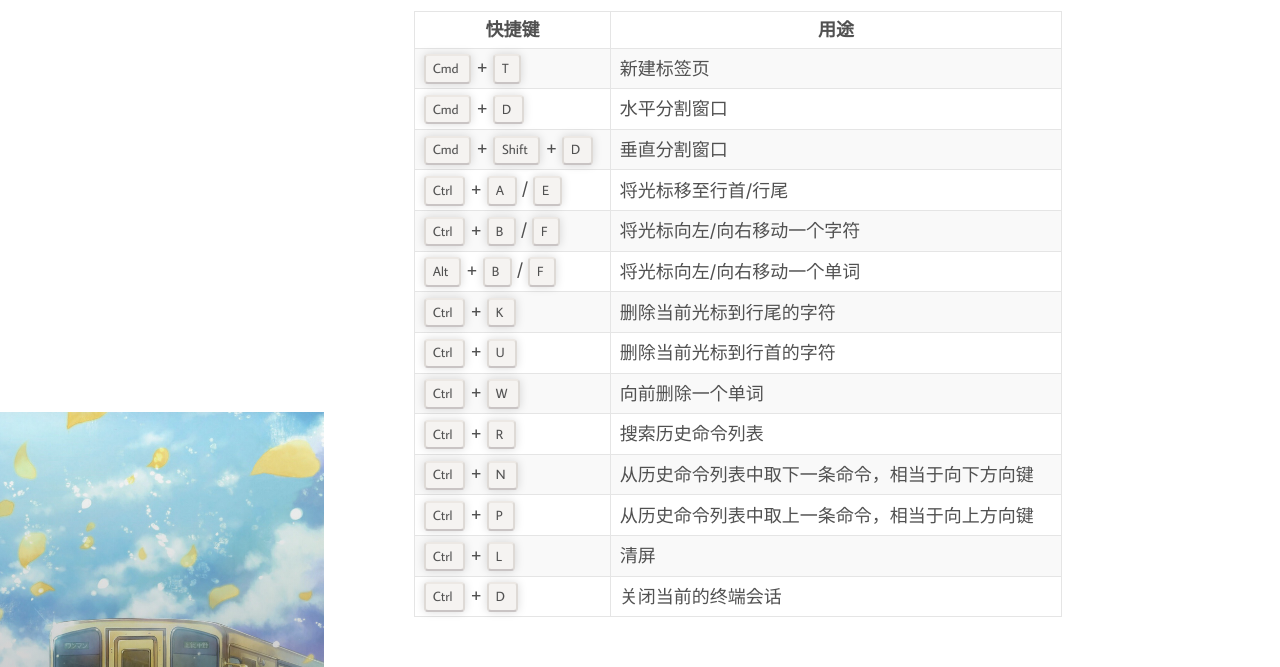
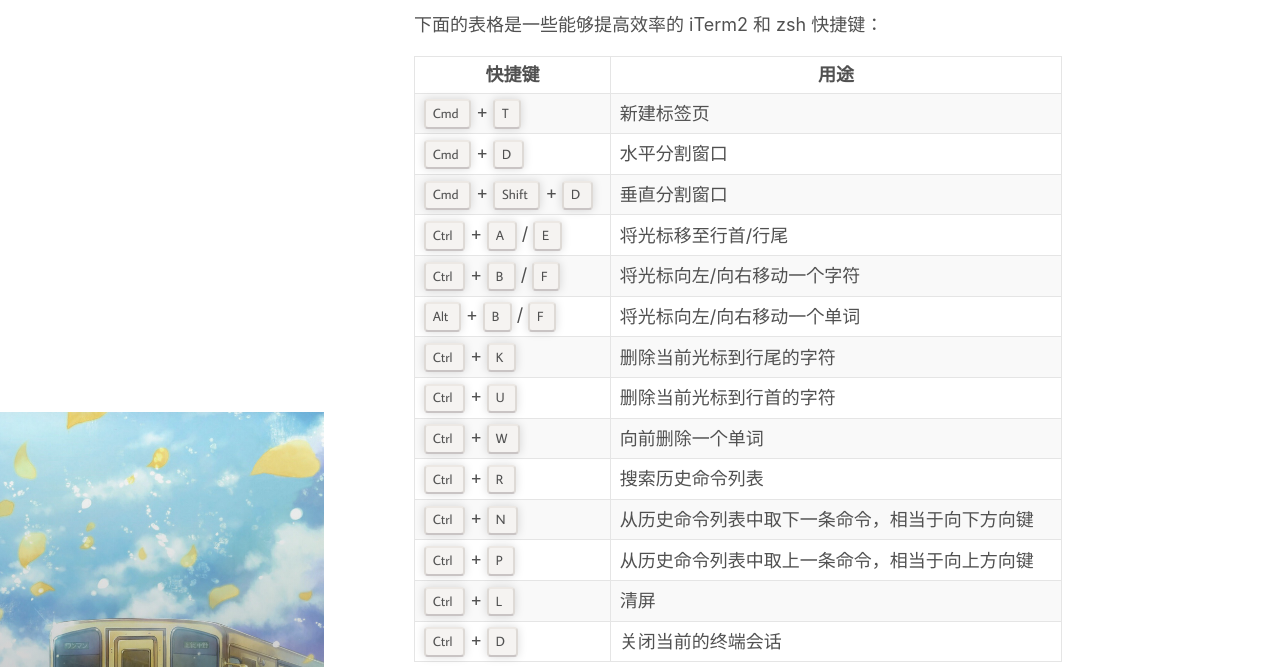
Before and after one commit to ybm/myanbin.github.io, a Jekyll site: the page built from _posts/2014-07-17-terminal-in-mac-os.md, in a window 1280 px wide and 1400 px high, scrolled down 1600 px, cut to the strip 388-1055 px from the top of the window. Built offline with Jekyll 4.4.1, drawn with Linux system fonts in a browser that asks for light colours.

Commit message:
更新文章

```diff
--- a/_posts/2014-07-17-terminal-in-mac-os.md
+++ b/_posts/2014-07-17-terminal-in-mac-os.md
@@ -53,6 +53,7 @@ export LSCOLORS=exfxcxdxbxegedabagacad
 
 #### 2、iTerm2 终端常用快捷键
 
+下面的表格是一些能够提高效率的 iTerm2 和 zsh 快捷键：
 
 | 快捷键                                           | 用途                                           |
 |--------------------------------------------------|------------------------------------------------|
```
Also changed, not shown: other parts of _posts/2014-07-17-terminal-in-mac-os.md (+2 -0 lines).
